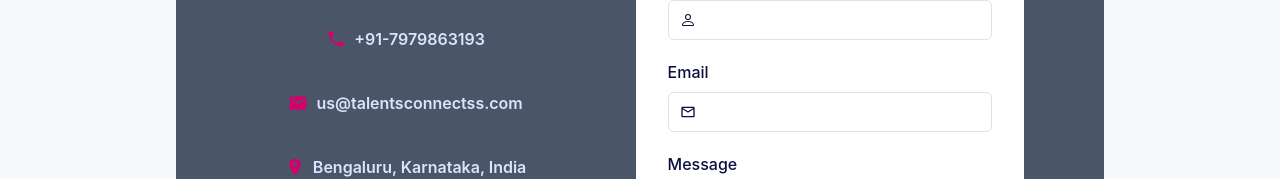
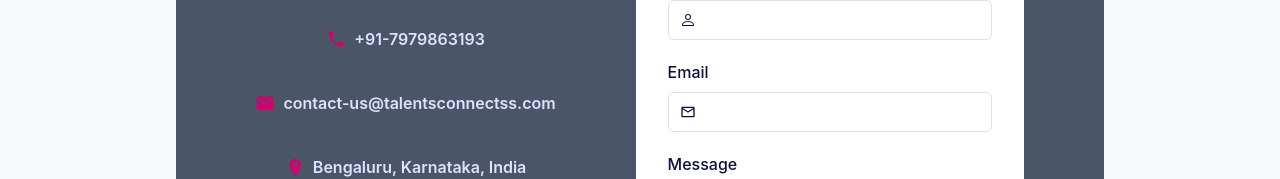
Before and after one commit to An75k64/TC-version-2, a React (Vite) app in the folder Frontend/: page /contact in a window 1280 px wide. Shown: the part 276-455 px from the top of the page. Built offline with nearby package versions, Linux system fonts and the light colour scheme.

Commit message:
Contact us updated

```diff
--- a/Frontend/src/components/CampusToCubicle/hero.jsx
+++ b/Frontend/src/components/CampusToCubicle/hero.jsx
@@ -63,7 +63,7 @@
             >
                 <video
                     src={videoSrc}  // Lazy-loaded src
-                    poster='https://d3g8ff7g609hps.cloudfront.net/assets2/assets2/Campus/poster.webp'
+                    // poster='https://d3g8ff7g609hps.cloudfront.net/assets2/assets2/Campus/poster.webp'
                     muted
                     loop
                     autoPlay
--- a/Frontend/src/components/Contact/ContactForm.jsx
+++ b/Frontend/src/components/Contact/ContactForm.jsx
@@ -116,7 +116,7 @@
                       <HStack>
                         <Button
                           as="a"
-                          href="mailto:us@talentsconnectss.com"
+                          href="mailto:contact-us@talentsconnectss.com"
                           size="md"
                           height="48px"
                           width="300px"
@@ -125,7 +125,7 @@
                           _hover={{ border: "2px solid #D5006D" }}
                           leftIcon={<MdEmail color="#D5006D" size="20px" />}
                         >
-                          us@talentsconnectss.com
+                          contact-us@talentsconnectss.com
                         </Button>
                       </HStack>
                       <HStack>
```
